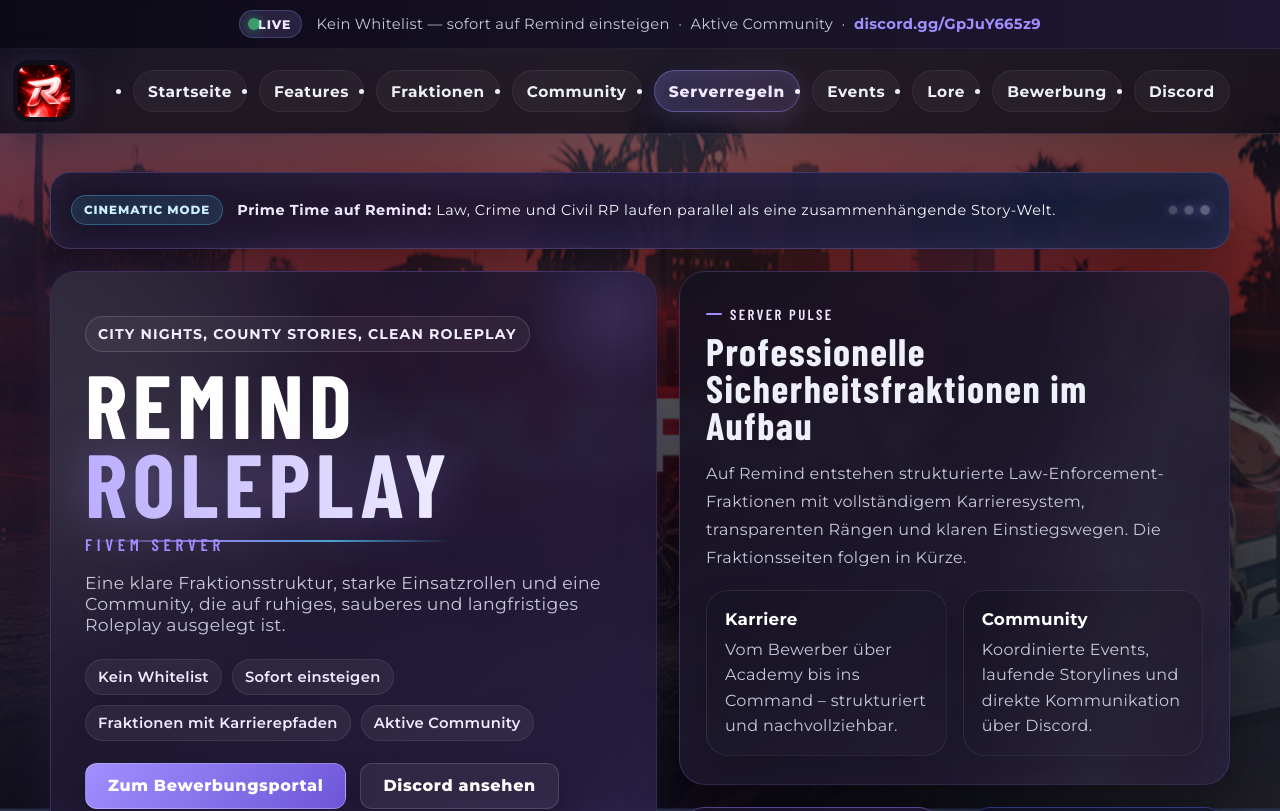
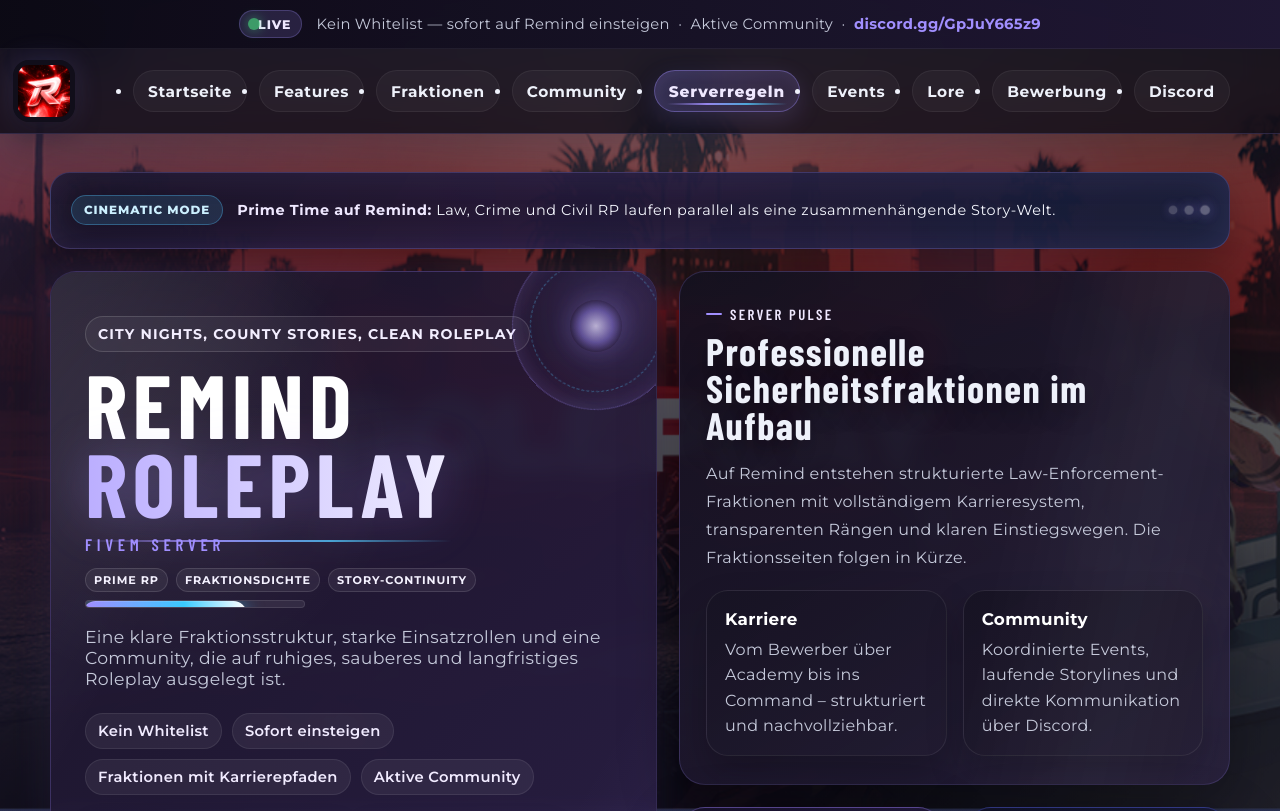
Before and after one commit to JuhlTV/remind, a plain HTML site: page index.html in a window 1280 px wide. Shown: the top 811 px of the page. Drawn offline with nearby package versions, Linux system fonts and the light colour scheme; a web font is replaced by a local one.

Commit message:
feat: elevate homepage to premium visual style with orbit hero and cinematic details

```diff
--- a/index.html
+++ b/index.html
@@ -53,12 +53,23 @@
         </section>
         <section class="hero-stage reveal-target">
             <section class="hero-card">
+                <div class="hero-orbit" aria-hidden="true">
+                    <span class="orbit-ring orbit-ring-a"></span>
+                    <span class="orbit-ring orbit-ring-b"></span>
+                    <span class="orbit-core"></span>
+                </div>
                 <span class="hero-kicker">City Nights, County Stories, clean Roleplay</span>
                 <h1 class="hero-title">
                     <span class="hero-title-main">REMIND</span><br>
                     <span class="hero-title-gradient">ROLEPLAY</span>
                 </h1>
                 <div class="hero-sub">FIVEM SERVER</div>
+                <div class="hero-signal-strip" aria-label="Server Intensitaet">
+                    <span>Prime RP</span>
+                    <span>Fraktionsdichte</span>
+                    <span>Story-Continuity</span>
+                    <div class="hero-signal-meter"><span></span></div>
+                </div>
                 <div class="hero-info">Eine klare Fraktionsstruktur, starke Einsatzrollen und eine Community, die auf ruhiges, sauberes und langfristiges Roleplay ausgelegt ist.</div>
                 <div class="hero-meta">
                     <span>Kein Whitelist</span>
@@ -518,6 +529,9 @@
     // Navigation und Dropdown-Menü für Klick/Touch auf der Startseite
     document.addEventListener('DOMContentLoaded', function() {
         const revealTargets = document.querySelectorAll('.reveal-target');
+        revealTargets.forEach(function(target, index) {
+            target.style.setProperty('--reveal-delay', String(Math.min(index * 70, 560)) + 'ms');
+        });
 
         if (revealTargets.length && 'IntersectionObserver' in window) {
             const revealObserver = new IntersectionObserver(function(entries, observer) {
--- a/remind/style.css
+++ b/remind/style.css
@@ -302,6 +302,21 @@ nav ul.main-nav > li.dropdown > a {
     background: rgba(255, 255, 255, 0.04);
     border: 1px solid rgba(255, 255, 255, 0.06);
     transition: transform var(--motion-smooth), background var(--motion-smooth), color var(--motion-smooth), border-color var(--motion-smooth), box-shadow var(--motion-smooth);
+    position: relative;
+}
+
+.main-nav ul.main-nav li a::after {
+    content: '';
+    position: absolute;
+    left: 12px;
+    right: 12px;
+    bottom: 6px;
+    height: 2px;
+    border-radius: 999px;
+    background: linear-gradient(90deg, rgba(161, 143, 255, 0), rgba(161, 143, 255, 0.9), rgba(83, 197, 251, 0.8), rgba(83, 197, 251, 0));
+    opacity: 0;
+    transform: scaleX(0.65);
+    transition: opacity var(--motion-smooth), transform var(--motion-smooth);
 }
 
 .main-nav ul.main-nav li a:hover {
@@ -310,6 +325,12 @@ nav ul.main-nav > li.dropdown > a {
     border-color: rgba(161, 143, 255, 0.26);
     box-shadow: 0 10px 24px rgba(0, 0, 0, 0.16);
     transform: translateY(-1px);
+}
+
+.main-nav ul.main-nav li a:hover::after,
+.main-nav ul.main-nav li a.nav-highlight::after {
+    opacity: 1;
+    transform: scaleX(1);
 }
 
 .main-nav ul.main-nav li a.nav-highlight {
@@ -720,6 +741,43 @@ nav ul.main-nav > li.dropdown > a {
     box-shadow: 0 24px 56px rgba(0, 0, 0, 0.36), 0 0 44px rgba(161, 143, 255, 0.14);
 }
 
+.hero-orbit {
+    position: absolute;
+    right: -24px;
+    top: -30px;
+    width: 168px;
+    height: 168px;
+    pointer-events: none;
+    opacity: 0.82;
+    transform: translate3d(calc(var(--parallax-x) * 10px), calc(var(--parallax-y) * 9px), 0);
+}
+
+.orbit-ring,
+.orbit-core {
+    position: absolute;
+    border-radius: 50%;
+}
+
+.orbit-ring-a {
+    inset: 0;
+    border: 1px solid rgba(161, 143, 255, 0.44);
+    box-shadow: 0 0 26px rgba(161, 143, 255, 0.24) inset;
+    animation: orbitSpin 13s linear infinite;
+}
+
+.orbit-ring-b {
+    inset: 18px;
+    border: 1px dashed rgba(83, 197, 251, 0.5);
+    animation: orbitSpin 9s linear infinite reverse;
+}
+
+.orbit-core {
+    inset: 58px;
+    background: radial-gradient(circle, rgba(239, 232, 255, 0.92) 0%, rgba(161, 143, 255, 0.52) 45%, rgba(161, 143, 255, 0) 72%);
+    filter: blur(0.4px);
+    box-shadow: 0 0 26px rgba(161, 143, 255, 0.36);
+}
+
 .hero-card::before {
     content: '';
     position: absolute;
@@ -801,6 +859,49 @@ nav ul.main-nav > li.dropdown > a {
     text-transform: uppercase;
 }
 
+.hero-signal-strip {
+    display: flex;
+    align-items: center;
+    flex-wrap: wrap;
+    gap: 8px;
+    margin-top: 14px;
+    margin-bottom: 6px;
+}
+
+.hero-signal-strip span {
+    display: inline-flex;
+    min-height: 24px;
+    align-items: center;
+    padding: 4px 8px;
+    border-radius: 999px;
+    font-size: 0.7rem;
+    font-weight: 700;
+    letter-spacing: 0.08em;
+    text-transform: uppercase;
+    color: #f5f2ff;
+    background: rgba(255, 255, 255, 0.06);
+    border: 1px solid rgba(255, 255, 255, 0.12);
+}
+
+.hero-signal-meter {
+    width: min(220px, 100%);
+    height: 8px;
+    border-radius: 999px;
+    background: rgba(255, 255, 255, 0.08);
+    overflow: hidden;
+    border: 1px solid rgba(255, 255, 255, 0.1);
+}
+
+.hero-signal-meter span {
+    display: block;
+    width: 72%;
+    height: 100%;
+    border-radius: inherit;
+    background: linear-gradient(90deg, var(--theme-accent) 0%, var(--theme-accent-alt) 62%, #ffffff 100%);
+    box-shadow: 0 0 18px rgba(83, 197, 251, 0.5);
+    animation: meterPulse 3.2s ease-in-out infinite;
+}
+
 .hero-info {
     margin: 18px 0 24px;
     color: var(--theme-muted);
@@ -963,6 +1064,24 @@ nav ul.main-nav > li.dropdown > a {
     font-size: clamp(2rem, 3vw, 2.9rem);
     line-height: 0.96;
     letter-spacing: 0.04em;
+    text-shadow: 0 8px 24px rgba(0, 0, 0, 0.34);
+}
+
+.section-headline h2 {
+    position: relative;
+    display: inline-block;
+}
+
+.section-headline h2::after {
+    content: '';
+    position: absolute;
+    left: 4px;
+    right: 4px;
+    bottom: -8px;
+    height: 2px;
+    border-radius: 999px;
+    background: linear-gradient(90deg, rgba(161, 143, 255, 0), rgba(161, 143, 255, 0.86), rgba(83, 197, 251, 0.72), rgba(83, 197, 251, 0));
+    opacity: 0.9;
 }
 
 .pulse-card p,
@@ -1346,6 +1465,7 @@ nav ul.main-nav > li.dropdown > a {
     opacity: 0;
     transform: translateY(28px) scale(0.985);
     transition: opacity 680ms cubic-bezier(0.22, 1, 0.36, 1), transform 680ms cubic-bezier(0.22, 1, 0.36, 1);
+    transition-delay: var(--reveal-delay, 0ms);
 }
 
 .reveal-target.in-view {
@@ -1620,6 +1740,27 @@ nav ul.main-nav > li.dropdown > a {
     }
 }
 
+@keyframes orbitSpin {
+    from {
+        transform: rotate(0deg);
+    }
+    to {
+        transform: rotate(360deg);
+    }
+}
+
+@keyframes meterPulse {
+    0%,
+    100% {
+        filter: saturate(1);
+        transform: scaleX(1);
+    }
+    50% {
+        filter: saturate(1.28);
+        transform: scaleX(1.04);
+    }
+}
+
 .media-gallery-section {
     max-width: 1160px;
     margin: 0 auto;
@@ -1848,6 +1989,14 @@ body.lightbox-open {
 }
 
 @media (max-width: 768px) {
+    .hero-orbit {
+        width: 126px;
+        height: 126px;
+        right: -18px;
+        top: -20px;
+        opacity: 0.55;
+    }
+
     .cinematic-dots {
         margin-left: 0;
     }
@@ -2260,8 +2409,15 @@ body.lightbox-open {
         transform: none !important;
     }
 
+    .hero-orbit {
+        transform: none !important;
+    }
+
     .cinematic-strip::before,
-    .cinematic-dots span {
+    .cinematic-dots span,
+    .orbit-ring-a,
+    .orbit-ring-b,
+    .hero-signal-meter span {
         animation: none !important;
     }
 }
```
